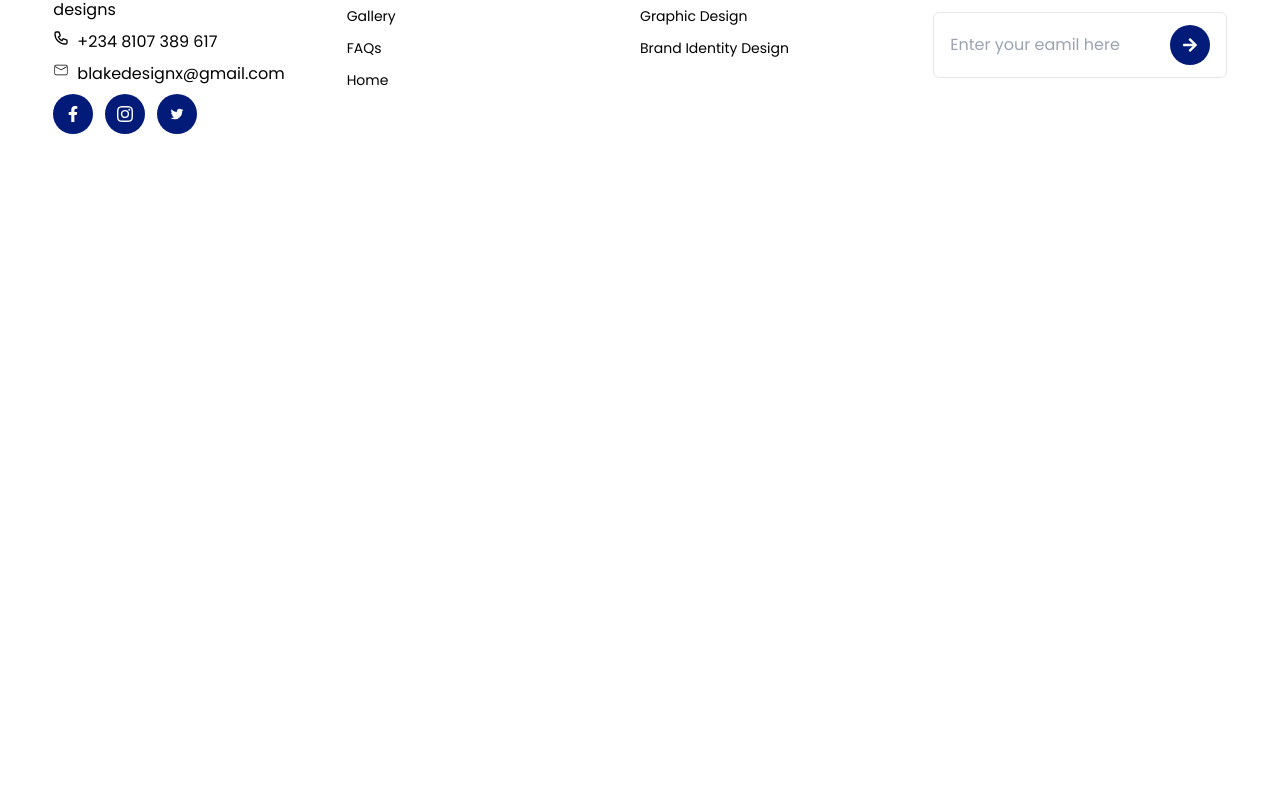
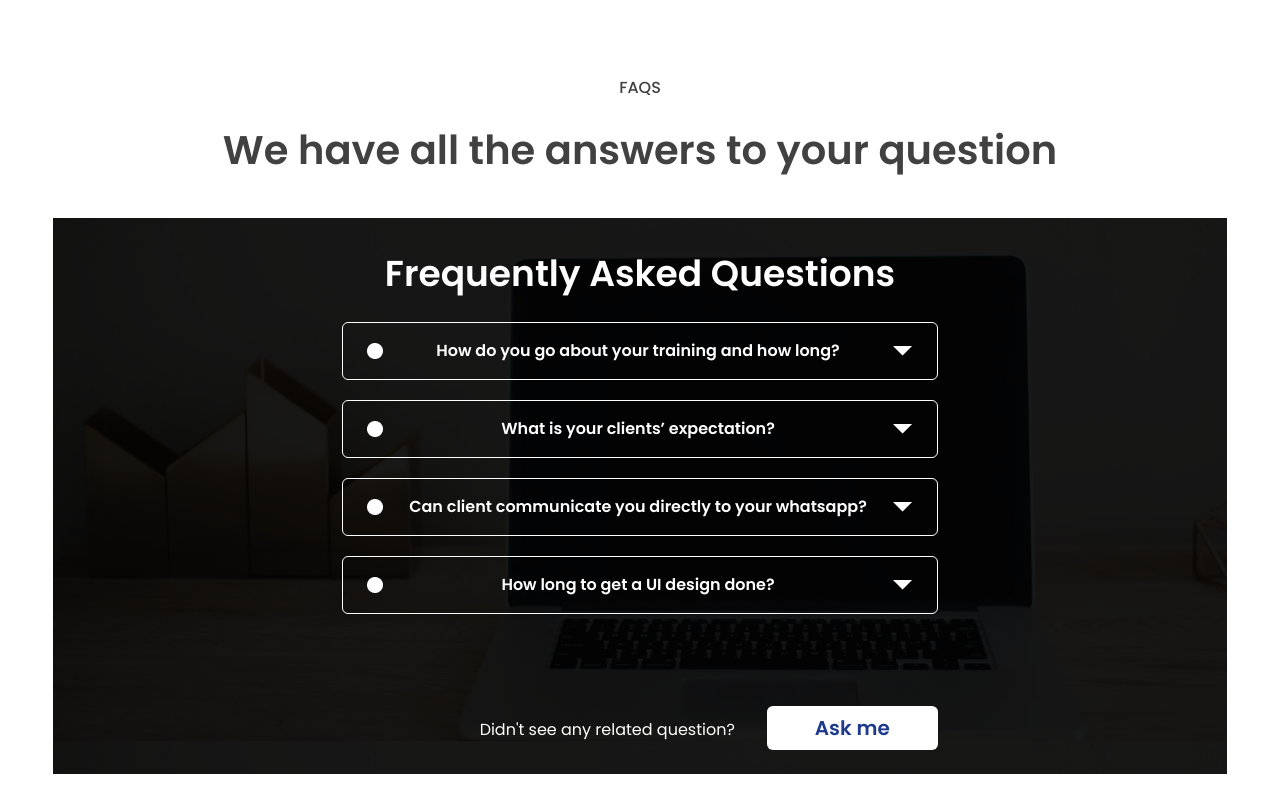
Before and after one commit to youngmikec/new-blake-website, a React (Create React App) app: page /faqs in a window 1280 px wide. Shown: the part 815-1620 px from the top of the page. Before the commit the page ends 1013 px from the top, so only its background shows below. Built offline with nearby package versions, Linux system fonts and the light colour scheme.

Commit message:
FAQ page done

```diff
--- a/src/components/faq/index.tsx
+++ b/src/components/faq/index.tsx
@@ -2,7 +2,12 @@ import './style.css'
 import circle from '../../assets/icons/circle.png'
 import triangle from '../../assets/icons/triangle.png'
 
-const FAQ = () => {
+type Props = {
+    isWhite: boolean;
+    isBlue: boolean;
+}
+
+const FAQ = ({isWhite, isBlue}: Partial<Props>) => {
     return (
         <>
             <div className="faq pt-9 w-full mb-24">
@@ -36,7 +41,12 @@ const FAQ = () => {
 
                         <div className="faq-footer text-right mr-60 mb-6">
                             <span className='text-white mr-8 font-normal text-base text-right'>Didn't see any related question?</span>
-                            <button className='bg-blue-900 text-white font-semibold text-xl py-2 mt-7 px-12 rounded-md'>Ask me</button>
+                            {
+                                isBlue && <button className='bg-blue-900 text-white font-semibold text-xl py-2 mt-7 px-12 rounded-md'>Ask me</button>
+                            }
+                            {
+                                isWhite && <button className='bg-white text-blue-900 font-semibold text-xl py-2 mt-7 px-12 rounded-md'>Ask me</button>
+                            }
                         </div>
                     </div>
                 </div>
--- a/src/pages/faqs.tsx
+++ b/src/pages/faqs.tsx
@@ -2,6 +2,7 @@ import React from 'react';
 import Footer from '../components/footer';
 import Navbar from '../components/navbar';
 import HeroComp from '../components/hero-comp';
+import FAQ from '../components/faq';
 
 const Faqs = () => {
     return (
@@ -13,6 +14,15 @@ const Faqs = () => {
                     title='Frequently Asked Questions'
                     subTitle="Find some answers to your regular question or rather as us "
                 />
+
+                <div className="text-center w-full bg-white mt-40 mb-36">
+                    <div className="mx-auto lg:w-11/12">
+                        <span className="heading small-heading mb-4 text-base font-medium">FAQS</span>
+                        <h2 className="heading main-heading text-4xl font-semibold mt-4 mb-12">We have all the answers to your question</h2>
+
+                        <FAQ isWhite={true} isBlue={false}/>
+                    </div>
+                </div>
             </div>
         </>
     )
--- a/src/pages/home.tsx
+++ b/src/pages/home.tsx
@@ -24,7 +24,7 @@ const Home = () => {
                 <Offers />
                 <Works />
                 <Packages />
-                <FAQ />
+                <FAQ isWhite={false} isBlue={true} />
                 <Testimonial />
             </div>
 
```
